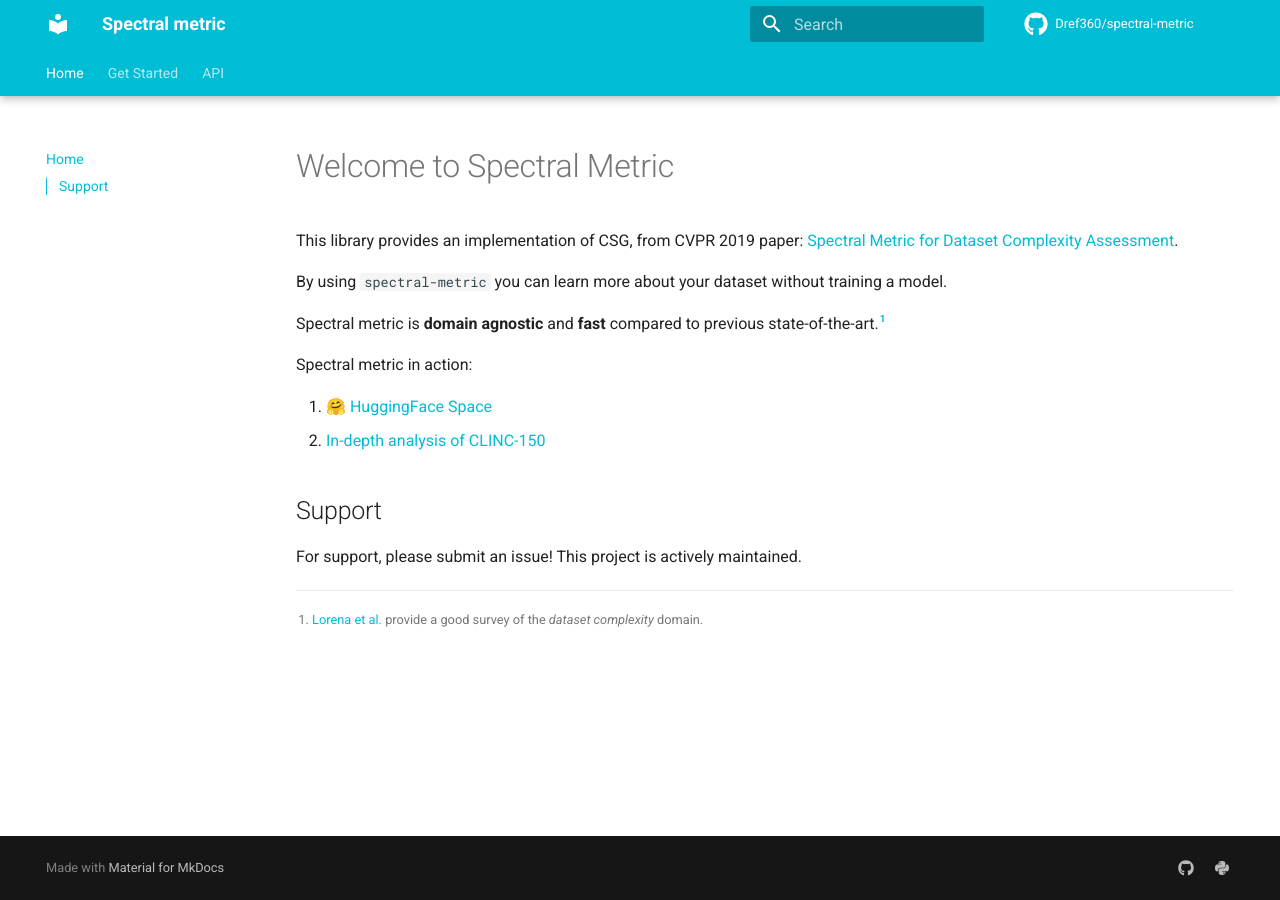
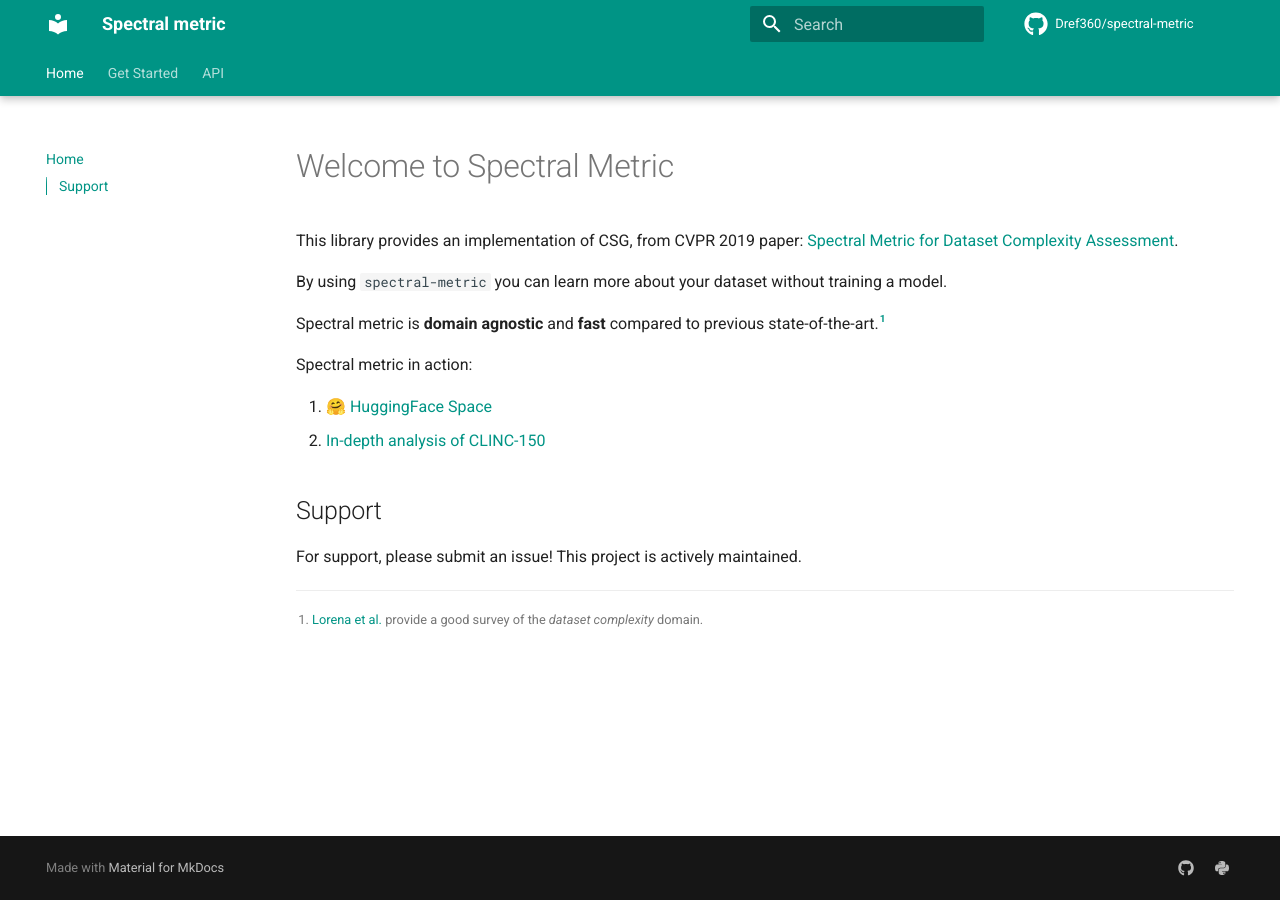
Before and after one commit to Dref360/spectral-metric, an MkDocs documentation site: the page built from docs/index.md, in a window 1280 px wide. Built offline with MkDocs 1.6.1 and Material for MkDocs 9.7.7, drawn with Linux system fonts in a browser that asks for light colours; comment, search, counter and statistics services are not loaded.

Commit message:
Update mkdocs.yml

```diff
--- a/mkdocs.yml
+++ b/mkdocs.yml
@@ -14,7 +14,7 @@ theme:
   icon:
     repo: fontawesome/brands/github
   palette:
-    primary: cyan
+    primary: teal
   features:
     - search.highlight
     - navigation.tabs
```
